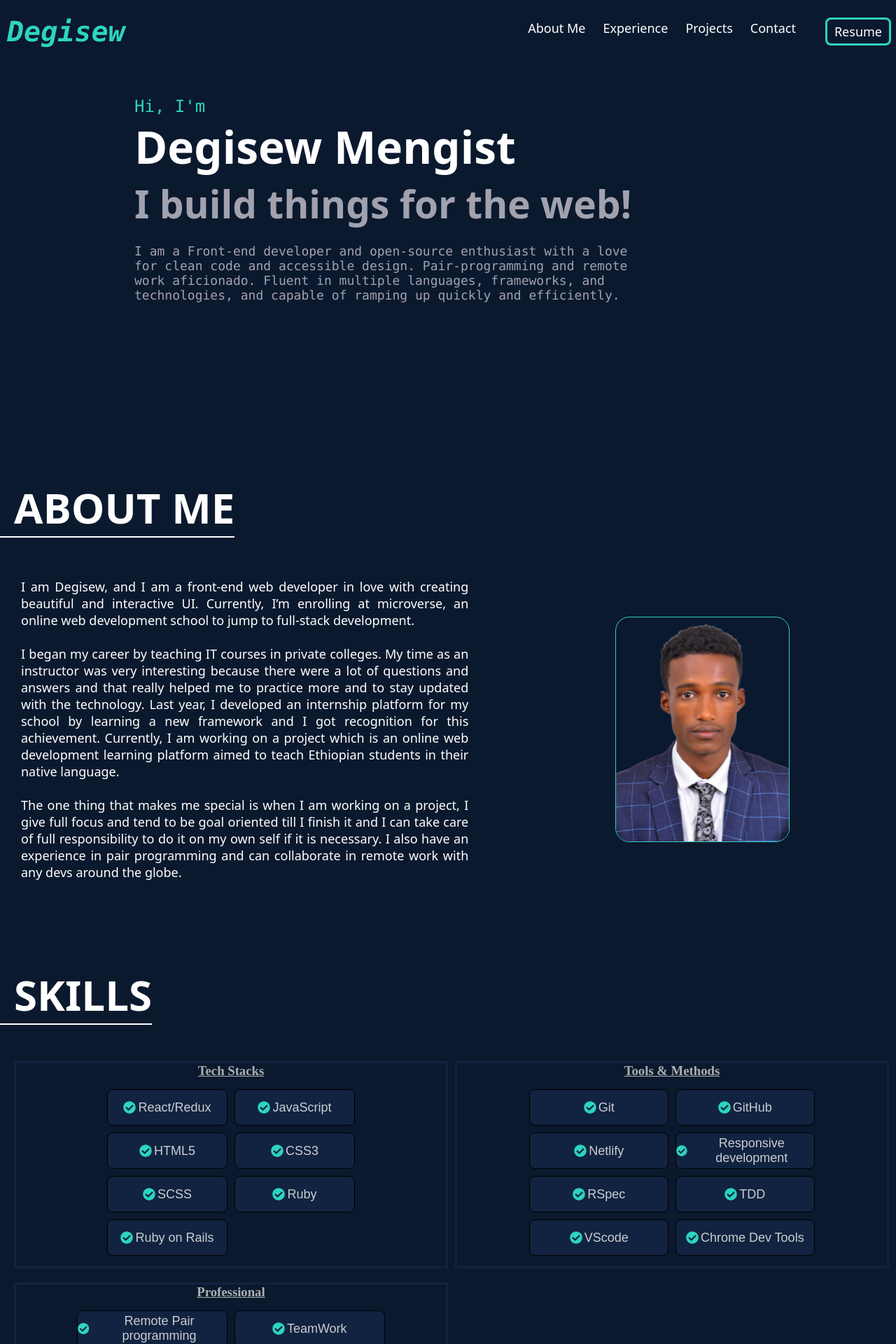
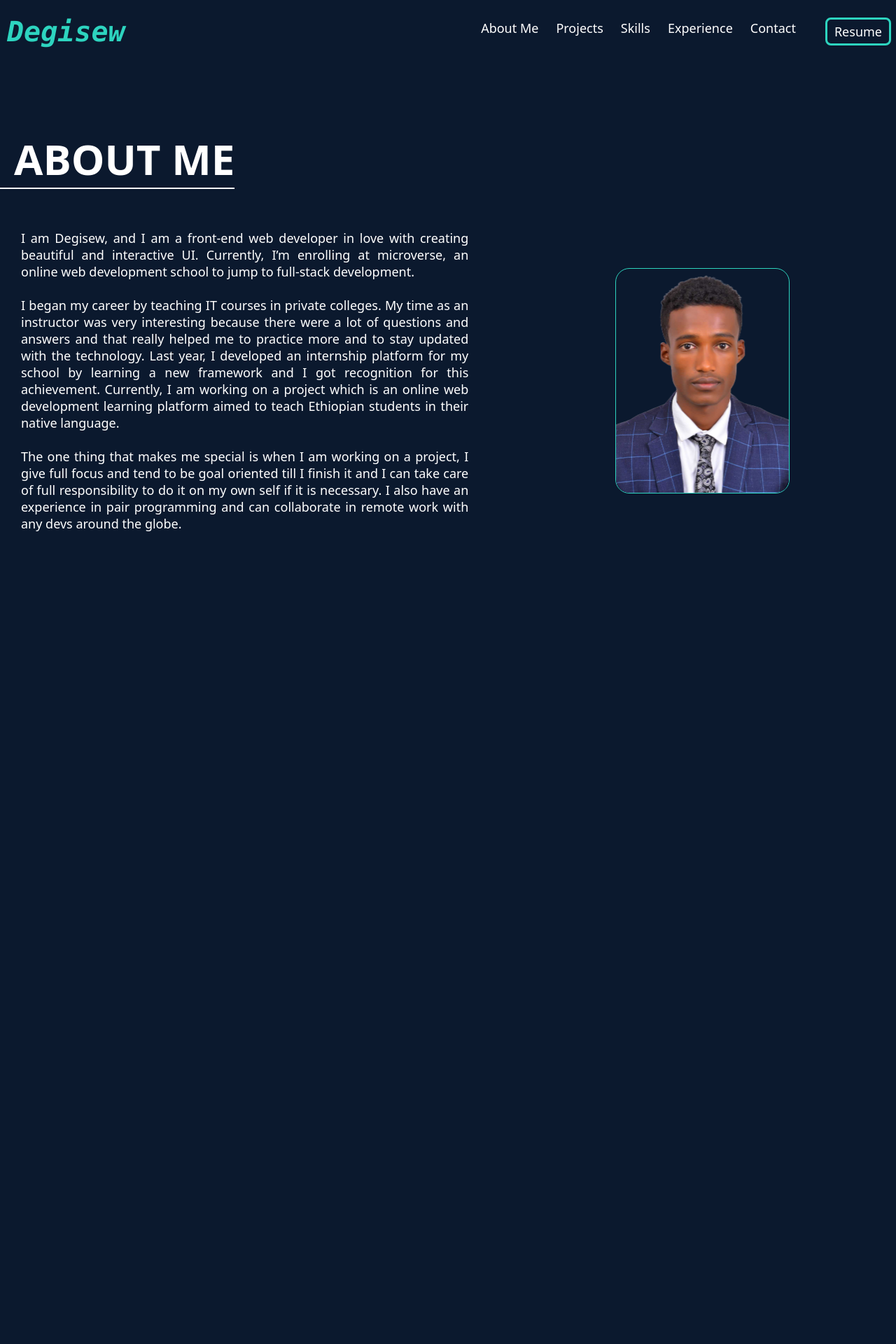
Before and after one commit to degisew/SPA-Portfolio, a React (Create React App) app: page /about in a window 1280 px wide. Shown: the top 1920 px of the page at 70% size. After the commit the page ends 800 px from the top, so only its background shows below. Built offline with nearby package versions, Linux system fonts and the light colour scheme.

Commit message:
Makes the page SPA

```diff
--- a/src/App.js
+++ b/src/App.js
@@ -1,4 +1,5 @@
 import React, { useState, useEffect } from "react";
+import { Routes, Route } from "react-router-dom";
 import NavBar from "./Components/NavBar";
 import AboutMe from "./Pages/AboutMe";
 import ContactMe from "./Pages/ContactMe";
@@ -6,7 +7,6 @@ import Experience from "./Pages/Experience";
 import Home from "./Pages/Home";
 import Projects from "./Pages/Projects";
 import Skills from "./Pages/Skills";
-// import Testimonal from "./Pages/Testimonal";
 
 function App() {
   const [showMenu, setShowMenu] = useState(false);
@@ -20,22 +20,26 @@ function App() {
 
   useEffect(() => {
     if (showMenu) {
-      document.body.style.overflow = 'hidden';
+      document.body.style.overflow = "hidden";
     } else {
-      document.body.style.overflow = 'scroll';
+      document.body.style.overflow = "scroll";
     }
-   }, [showMenu]);
+  }, [showMenu]);
   return (
-    <main>
-      <NavBar openMenuHandler={openMenuHandler} />
-      <Home menu={showMenu} closeMenuHandler={closeMenuHandler} />
-      <AboutMe />
-      <Skills />
-      <Experience />
-      <Projects />
-      {/* <Testimonal /> */}
-      <ContactMe />
-    </main>
+<main>
+    <NavBar openMenuHandler={openMenuHandler} />
+    <Routes>
+        <Route
+          element={<Home menu={showMenu} closeMenuHandler={closeMenuHandler} />}
+          path="/"
+        />
+        <Route element={<AboutMe />} path="/about" />
+        <Route element={<Experience />} path="/experience" />
+        <Route element={<Skills />} path="/skills" />
+        <Route element={<Projects />} path="/projects" />
+        <Route element={<ContactMe />} path="/contact" />
+      </Routes>
+      </main>
   );
 }
 
--- a/src/Components/Data.js
+++ b/src/Components/Data.js
@@ -50,7 +50,7 @@ const projects = [
       "A full-stack E-Commerce app for your shopping business. It allows users to buy products, add to the cart, remove from the cart, choose the shipping process, and make payments.",
   },
   {
-    id: 1,
+    id: 2,
     title: "Space Travelers' Hub",
     builtWith: ["React", "Redux", "CSS3", "Material-UI", "SpaceX-API"],
     github: "https://github.com/degisew/Space-travelers-hub",
@@ -59,7 +59,7 @@ const projects = [
       "A website built with React, Redux, MUI, SpaceX API, and CSS. Some of the features are: a user can reserve rockets, can register and join missions, and can see his/her reservation details in his profile section. The user can also cancel the reservation any time.",
   },
   {
-    id: 2,
+    id: 3,
     title: "Meal App",
     builtWith: ["HTML5", "CSS3", "JavaScript", "TheMealDBAPI"],
     github: "https://github.com/degisew/TheMealDB-API",
@@ -68,7 +68,7 @@ const projects = [
       "This project is created using HTML5,SCSS and JavaScript with TheMealDB API that accesses the meals from the api and displays it. some of the features are: user can see the meals and add and see his/her comment. The user can also reserve the meals.",
   },
   {
-    id: 3,
+    id: 4,
     title: "Math Magicians",
     builtWith: ["React", "SCSS"],
     github: "https://github.com/degisew/Math-Magicians-React-App",
@@ -77,7 +77,7 @@ const projects = [
       "'Math magicians' is a website for all fans of mathematics. It is a Single Page App (SPA) built with React that allows users to: make simple calculations and read a random math-related quote.",
   },
   {
-    id: 4,
+    id: 5,
     title: "LeaderBoard API",
     builtWith: ["HTML5", "SCSS", "JavaScript", "Leaderboard API"],
     github: "https://github.com/degisew/Leaderboard-API",
@@ -86,22 +86,13 @@ const projects = [
       "This is a website built with HTML5, SCSS, modern JavaScript and WebPack bundler that displays scores submitted by different players. It also allows you to submit your score and all data is preserved on the external Leaderboard API service.",
   },
   {
-    id: 5,
+    id: 6,
     title: "Awesome Books",
     builtWith: ["HTML5", "JavaScript", "CSS3"],
     github: "https://github.com/degisew/awesome-books",
     live: "https://degisew.github.io/awesome-books/",
     description:
       "A website developed with html, CSS and JavaScript that adds and removes awesome books dynamically. one of the best feature is that, all the data are stored in a browser local storage.",
-  },
-  {
-    id: 6,
-    title: "To-Do List",
-    builtWith: ["React", "CSS3"],
-    github: "https://github.com/degisew/React-To-Do-List-App",
-    live: "#",
-    description:
-      "A To-Do List app built with React and CSS that helps to organize your day. It simply lists the things that you need to do and allows you to mark them as complete and remove the selected item.",
   },
 ];
 
--- a/src/Components/NavBar.js
+++ b/src/Components/NavBar.js
@@ -1,10 +1,10 @@
-import React from 'react'
+import React from 'react';
+import { Link } from 'react-router-dom';
 import { SlMenu } from "react-icons/sl";
 import selectors from "./NavBar.module.css";
-const NavBar = (props) => {
-
-  const openMenuHandler = (e) => {
-    props.openMenuHandler(e);
+const NavBar = ({ openMenuHandler }) => {
+  const openMenu = (e) => {
+    openMenuHandler(e);
   };
   return (
     <div>
@@ -17,10 +17,11 @@ const NavBar = (props) => {
 
         <div className={selectors.navContainer}>
           <nav id={selectors.navBar}>
-            <a href="#about">About Me</a>
-            <a href="#experience"> Experience</a>
-            <a href="#projects">Projects</a>
-            <a href="#contact">Contact</a>
+            <Link to="/about">About Me</Link>
+            <Link to="projects">Projects</Link>
+            <Link to="skills">Skills</Link>
+            <Link to="experience"> Experience</Link>
+            <Link to="contact">Contact</Link>
             <a
               href="https://drive.google.com/file/d/1Vhfo_7AuEDK6ScO5_l8D2aOQSozd0cXm/view?usp=sharing"
               id={selectors.resume}
@@ -32,13 +33,13 @@ const NavBar = (props) => {
           </nav>
         </div>
         <div className={selectors.menuBtnDiv}>
-          <button className={selectors.MenuBtn} onClick={openMenuHandler}>
+          <button className={selectors.MenuBtn} onClick={openMenu}>
             <SlMenu />
           </button>
         </div>
       </header>
     </div>
   );
-}
+};
 
 export default NavBar
--- a/src/Pages/Home.js
+++ b/src/Pages/Home.js
@@ -1,30 +1,34 @@
 import React from "react";
+import { Link } from 'react-router-dom';
 import selectors from "./Home.module.css";
-const Home = (props) => {
-  const closeMenuHandler = (e) => {
-    props.closeMenuHandler(e);
+const Home = ({ closeMenuHandler, menu }) => {
+  const closeMenu = (e) => {
+   closeMenuHandler(e);
   };
   let mobileMenu;
-  if (props.menu) {
+  if (menu) {
     mobileMenu = (
       <div className={selectors.mobileMenu}>
-        <button onClick={closeMenuHandler}>
+        <button onClick={closeMenu}>
           <span>X</span>
         </button>
         <div className={selectors.mobileMenuItems}>
-          <a href="#about" onClick={closeMenuHandler}>
+          <Link to="/about" onClick={closeMenu}>
             About Me
-          </a>
-          <a href="#experience" onClick={closeMenuHandler}>
+          </Link>
+          <Link to="/experience" onClick={closeMenu}>
             {" "}
             Experience
-          </a>
-          <a href="#projects" onClick={closeMenuHandler}>
+          </Link>
+          <Link to="/projects" onClick={closeMenu}>
             Projects
-          </a>
-          <a href="#contact" onClick={closeMenuHandler}>
+          </Link>
+          <Link to="/skills" onClick={closeMenu}>
+            Skills
+          </Link>
+          <Link to="/contact" onClick={closeMenu}>
             Contact
-          </a>
+          </Link>
           <a
             href="https://docs.google.com/document/d/1TOY9uKGxlkVb5bK8gEZmcgrvAm5k2krAh1R-eowCYaU/edit?usp=sharing"
             id={selectors.resume}
```
